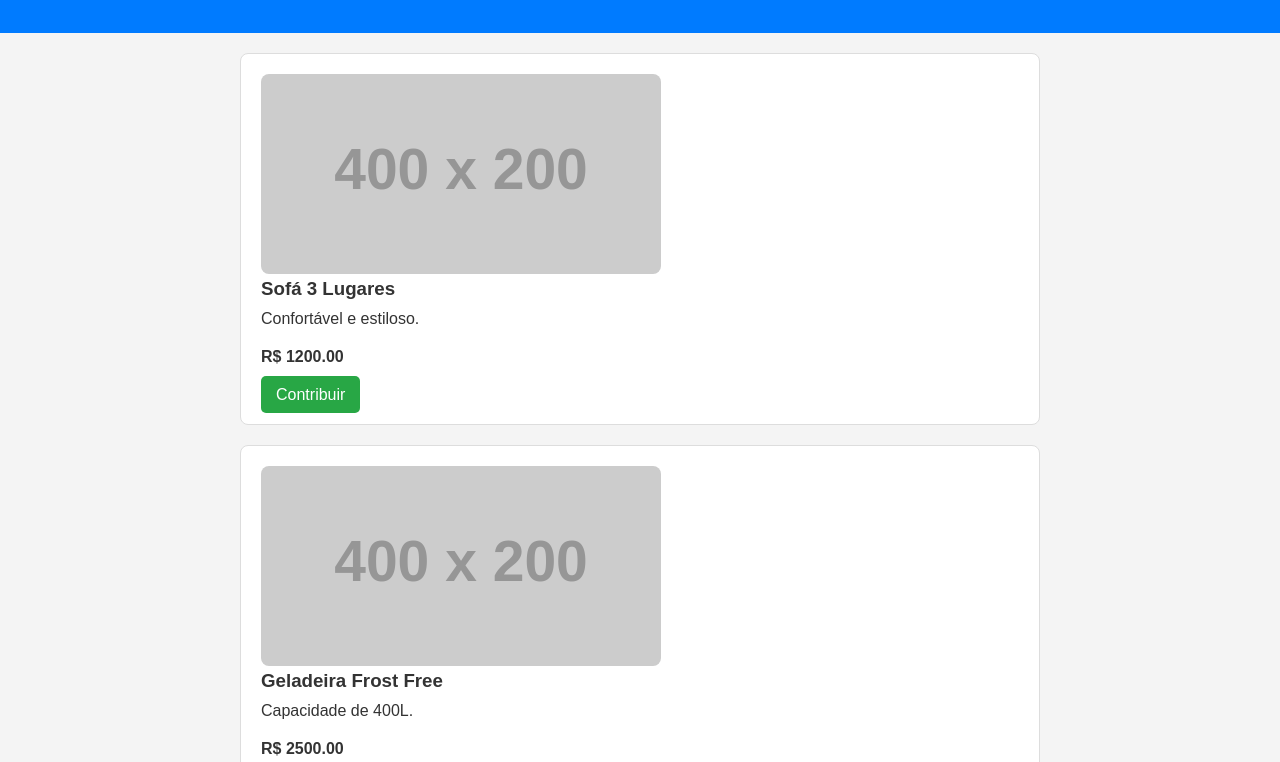
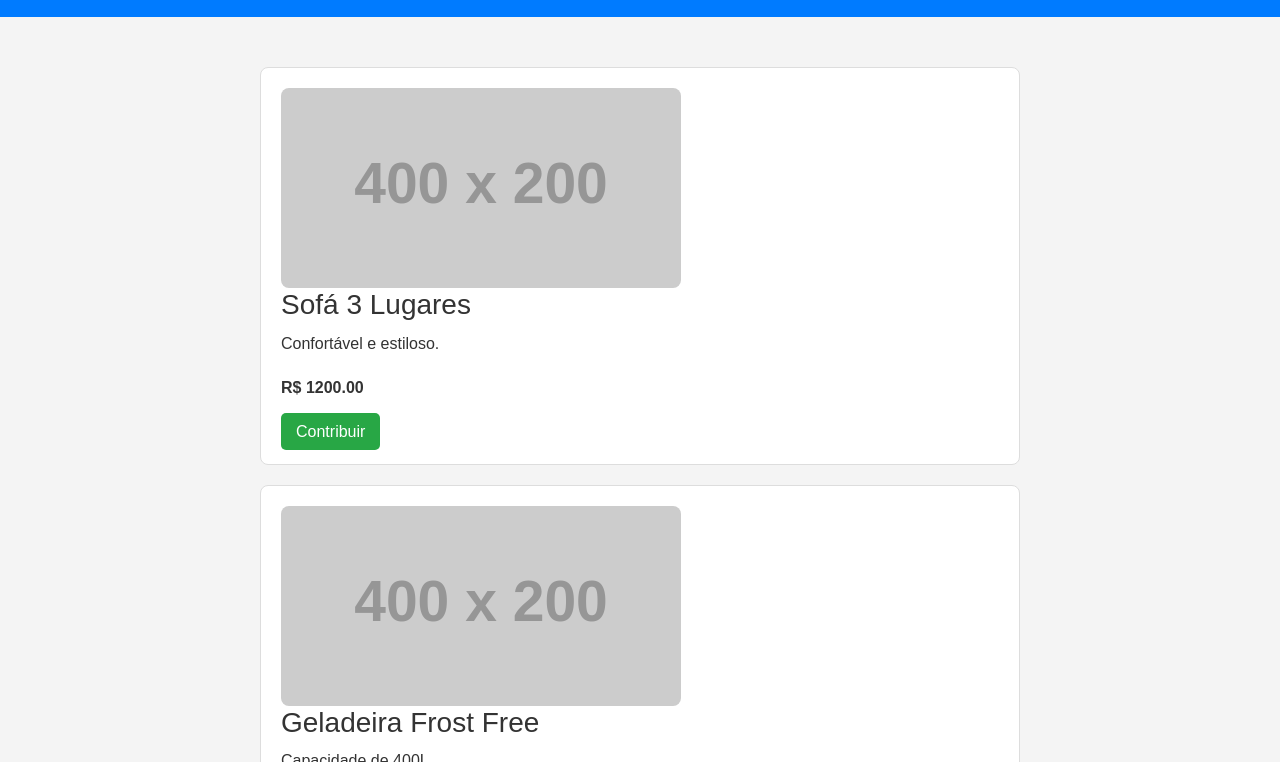
Before and after one commit to juliasa13/minhacasa.minhavida, a plain HTML site: page index.html in a window 1280 px wide. Shown: the part 121-883 px from the top of the page. Drawn offline with nearby package versions, Linux system fonts and the light colour scheme; placeholder pictures from the web are drawn by us.

Commit message:
Update index.html

```diff
--- a/index.html
+++ b/index.html
@@ -5,6 +5,10 @@
     <meta charset="UTF-8">
     <meta name="viewport" content="width=device-width, initial-scale=1.0">
     <title>Família, Ajudem a Montar Minha Casa</title>
+    <!-- Bootstrap CSS -->
+    <link href="https://cdn.jsdelivr.net/npm/bootstrap@5.3.0/dist/css/bootstrap.min.css" rel="stylesheet">
+    <!-- CSS Personalizado -->
+    <link rel="stylesheet" href="styles.css">
     <style>
         body {
             font-family: Arial, sans-serif;
```
